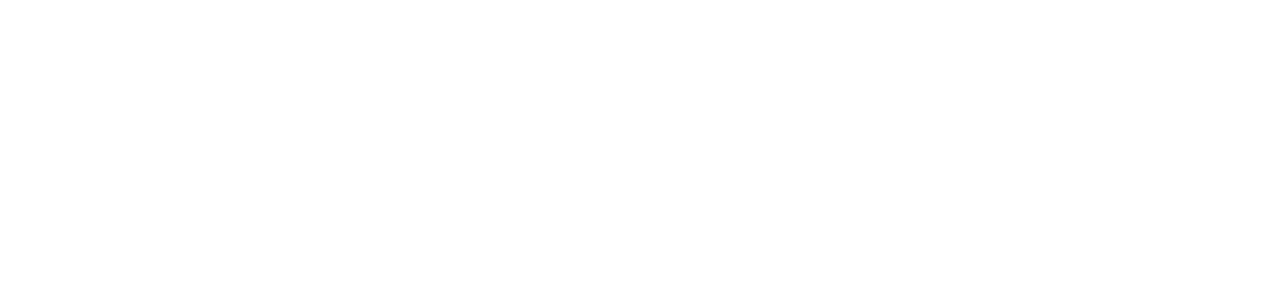
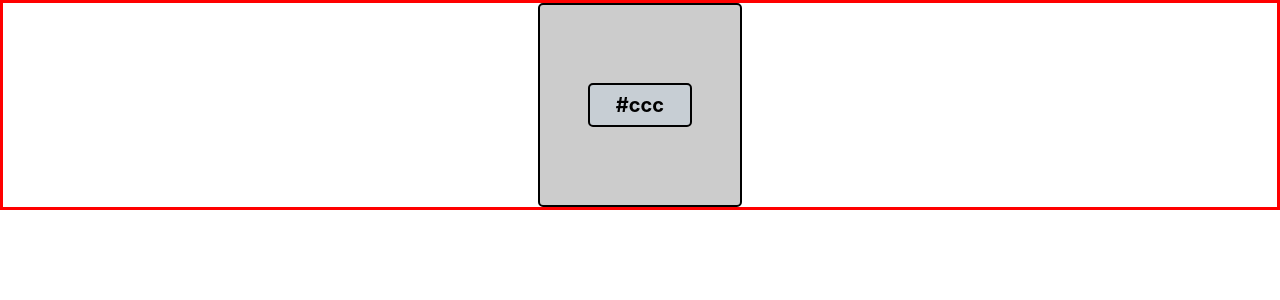
Before and after one commit to Long-HaHoang/color-saver-app, a React (Create React App) app: page / in a window 1280 px wide. Shown: the top 300 px of the page. Built offline with nearby package versions, Linux system fonts and the light colour scheme.

Commit message:
add: first hard-coded color card

```diff
--- a/src/App.js
+++ b/src/App.js
@@ -1,11 +1,26 @@
 import styled from "styled-components";
+import ColorCard from "./component/ColorColor";
+
+console.clear();
 
 const StyledApp = styled.div`
   text-align: center;
+  border: solid red;
+  display: flex;
+  justify-content: center;
+  align-items: center;
 `;
 
+function handleColorPick() {
+  console.log("😳 You clicked me!");
+}
+
 function App() {
-  return <StyledApp />;
+  return (
+    <StyledApp>
+      <ColorCard color={"#ccc"} onHandleClick={handleColorPick} />
+    </StyledApp>
+  );
 }
 
 export default App;
--- /dev/null
+++ b/src/component/ColorColor/index.js
@@ -0,0 +1,33 @@
+import styled from "styled-components";
+
+export default function ColorCard({ color, onHandleClick }) {
+  const StyledDiv = styled.div`
+    height: 200px;
+    width: 200px;
+    border: 2px solid;
+    border-radius: 5px;
+    cursor: pointer;
+    background-color: ${color};
+    display: flex;
+    justify-content: center;
+    align-items: center;
+  `;
+
+  const StyledColorName = styled.div`
+    height: 20%;
+    width: 50%;
+    border: 2px solid;
+    border-radius: 5px;
+    background-color: #c7ced4;
+    display: flex;
+    justify-content: center;
+    align-items: center;
+    font-size: 20px;
+    font-weight: bold;
+  `;
+  return (
+    <StyledDiv onClick={onHandleClick}>
+      <StyledColorName>{color}</StyledColorName>
+    </StyledDiv>
+  );
+}
```
